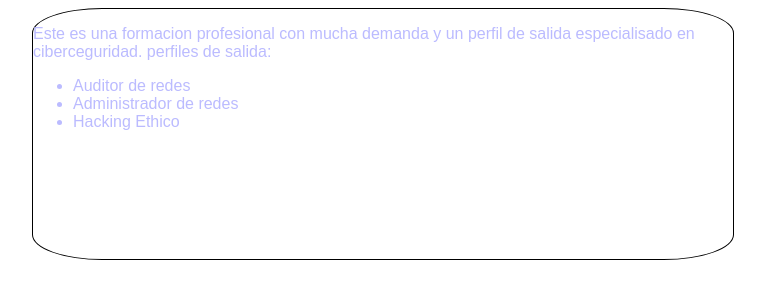
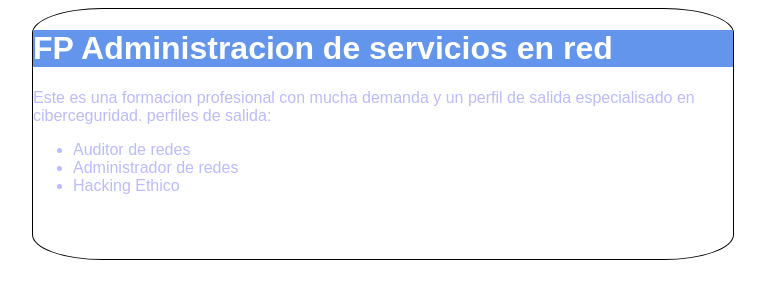
Before and after one commit to alexgeek0101/superblog, a plain HTML site: page index.html in a window 1280 px wide. Shown: the whole page, without its empty margins (257-1022 px from the left). Drawn offline with Linux system fonts and the light colour scheme.

Commit message:
Agregando el header a mi cabecera

```diff
--- a/css/estilos.css
+++ b/css/estilos.css
@@ -11,3 +11,11 @@ body{
     height: 250px;
 
 }
+
+#titulo{
+    background-color: cornflowerblue;
+}
+
+#titulo h1{
+    color: white;
+}
--- a/index.html
+++ b/index.html
@@ -10,7 +10,9 @@
 <body>
 
     <div id="contenedor">
-
+        <div id="titulo">
+            <h1>FP Administracion de servicios en red</h1>
+        </div>
         <div id="body">
             <p>
                 Este es una formacion profesional con mucha demanda y un perfil
```
